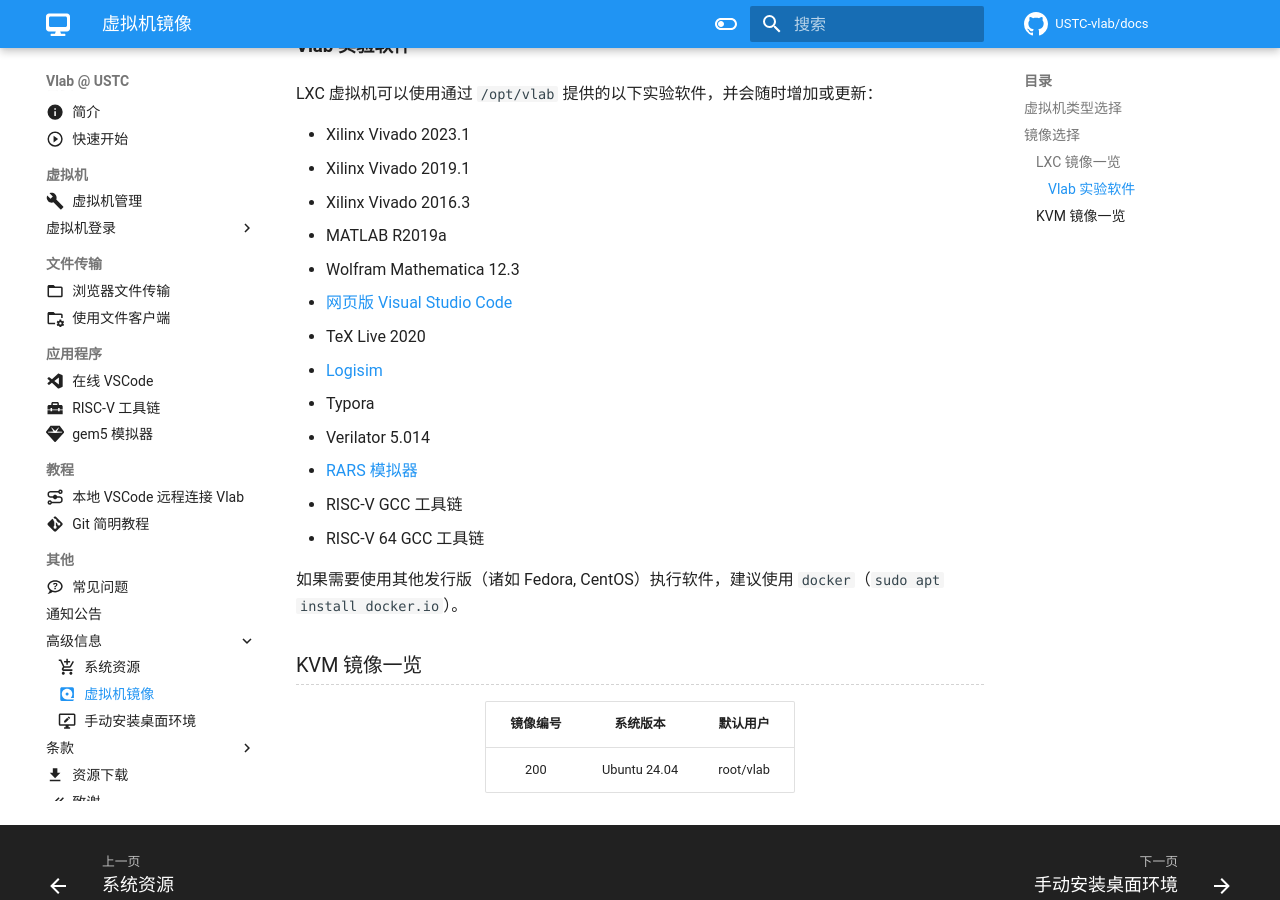
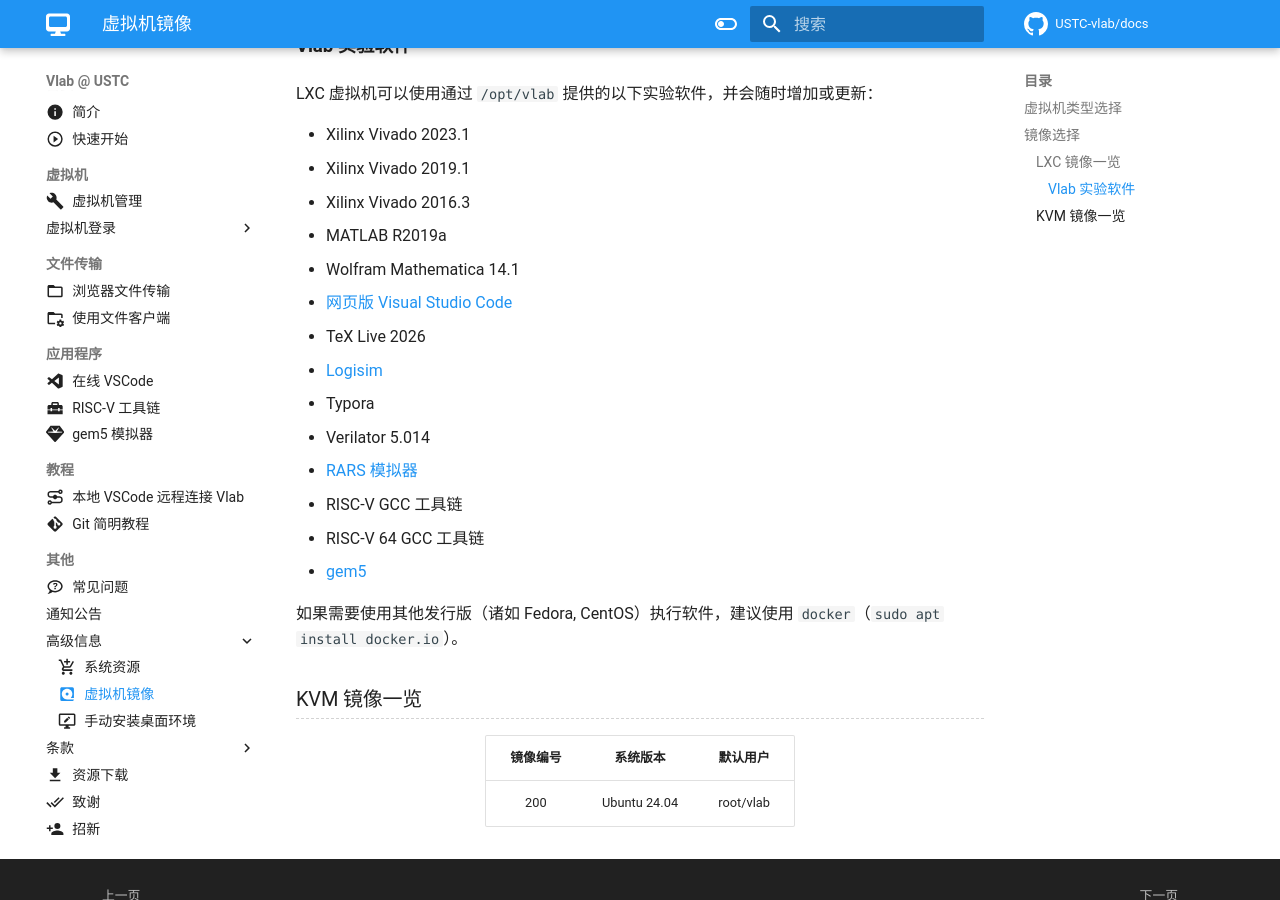
Before and after one commit to USTC-vlab/docs, an MkDocs documentation site: the page built from docs/advanced/images.md, in a window 1280 px wide and 900 px high, scrolled down 1834 px. Built offline with MkDocs 1.6.1 and Material for MkDocs 9.7.7, drawn with Linux system fonts in a browser that asks for light colours; comment, search, counter and statistics services are not loaded.

Commit message:
advanced/images: Update mma and texlive, add gem5

```diff
--- a/docs/advanced/images.md
+++ b/docs/advanced/images.md
@@ -62,15 +62,16 @@ LXC 虚拟机可以使用通过 `/opt/vlab` 提供的以下实验软件，并会
 - Xilinx Vivado 2019.1
 - Xilinx Vivado 2016.3
 - MATLAB R2019a
-- Wolfram Mathematica 12.3
+- Wolfram Mathematica 14.1
 - [网页版 Visual Studio Code](../apps/vscode.md)
-- TeX Live 2020
+- TeX Live 2026
 - [Logisim](http://www.cburch.com/logisim/)
 - Typora
 - Verilator 5.014
 - [RARS 模拟器](../apps/riscv.md)
 - RISC-V GCC 工具链
 - RISC-V 64 GCC 工具链
+- [gem5](../apps/gem5.md)
 
 如果需要使用其他发行版（诸如 Fedora, CentOS）执行软件，建议使用 `docker`（`sudo apt install docker.io`）。
 
```
